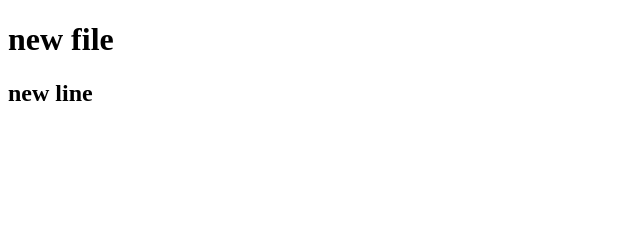
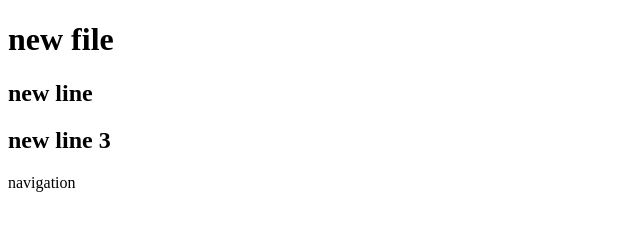
Before and after one commit to MMaciej0/git, a plain HTML site: page src/index.html in a window 1280 px wide. Shown: the whole page, without its empty margins (0-640 px from the left). Drawn offline with Linux system fonts and the light colour scheme.

Commit message:
add navigation

```diff
--- a/src/index.html
+++ b/src/index.html
@@ -8,5 +8,7 @@
   <body>
     <h1>new file</h1>
     <h2>new line</h2>
+    <h2>new line 3</h2>
+    <nav>navigation</nav>
   </body>
 </html>
```
